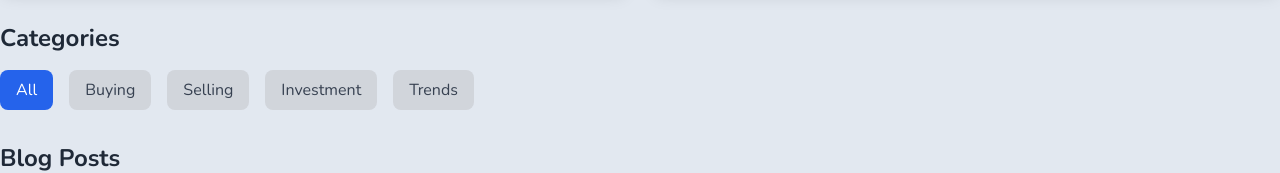
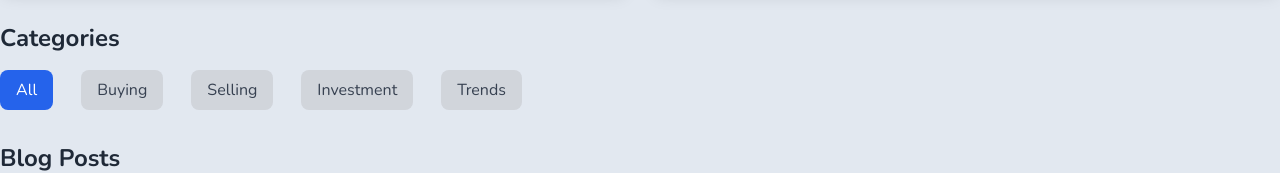
Before and after one commit to kamruzzaman1234/real-state-project-client, a React (Vite) app: page /blog in a window 1280 px wide. Shown: the part 554-727 px from the top of the page. Built offline with nearby package versions, Linux system fonts and the light colour scheme; no server answers.

Commit message:
added code

```diff
--- a/src/Pages/BlogPage/BlogPage.jsx
+++ b/src/Pages/BlogPage/BlogPage.jsx
@@ -77,17 +77,19 @@ const BlogPage = () => {
         {/* Categories Section */}
         <section className="mb-8">
           <h2 className="text-2xl font-bold mb-4">Categories</h2>
-          <div className="flex flex-col lg:flex-row space-x-4">
+          <div className="flex flex-col gap-3 lg:flex-row space-x-4">
             <button
               onClick={() => setSelectedCategory('All')}
-              className={`px-4 py-2 rounded-lg ${selectedCategory === 'All' ? 'bg-blue-600 text-white' : 'bg-gray-300 text-gray-700'}`}>
+              className={`px-4 py-2 rounded-lg ${selectedCategory === 'All' ?
+              'bg-blue-600 text-white' : 'bg-gray-300 text-gray-700'}`}>
               All
             </button>
             {categories.map(category => (
               <button
                 key={category}
                 onClick={() => setSelectedCategory(category)}
-                className={`px-4 py-2 rounded-lg ${selectedCategory === category ? 'bg-blue-600 text-white' : 'bg-gray-300 text-gray-700'}`}>
+                className={`px-4 py-2 rounded-lg ${selectedCategory === category ?
+                 'bg-blue-600 text-white' : 'bg-gray-300 text-gray-700'}`}>
                 {category}
               </button>
             ))}
```
